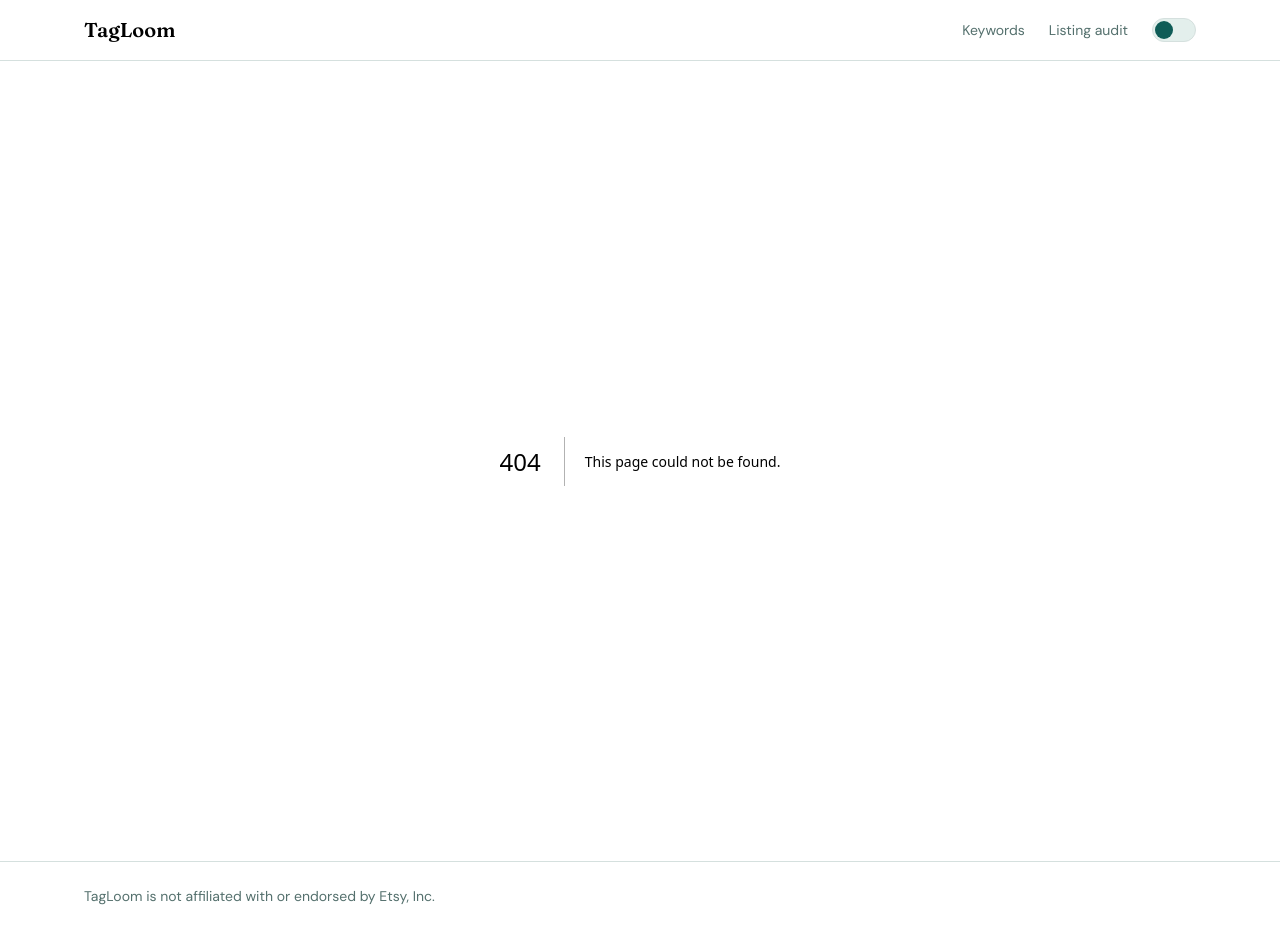
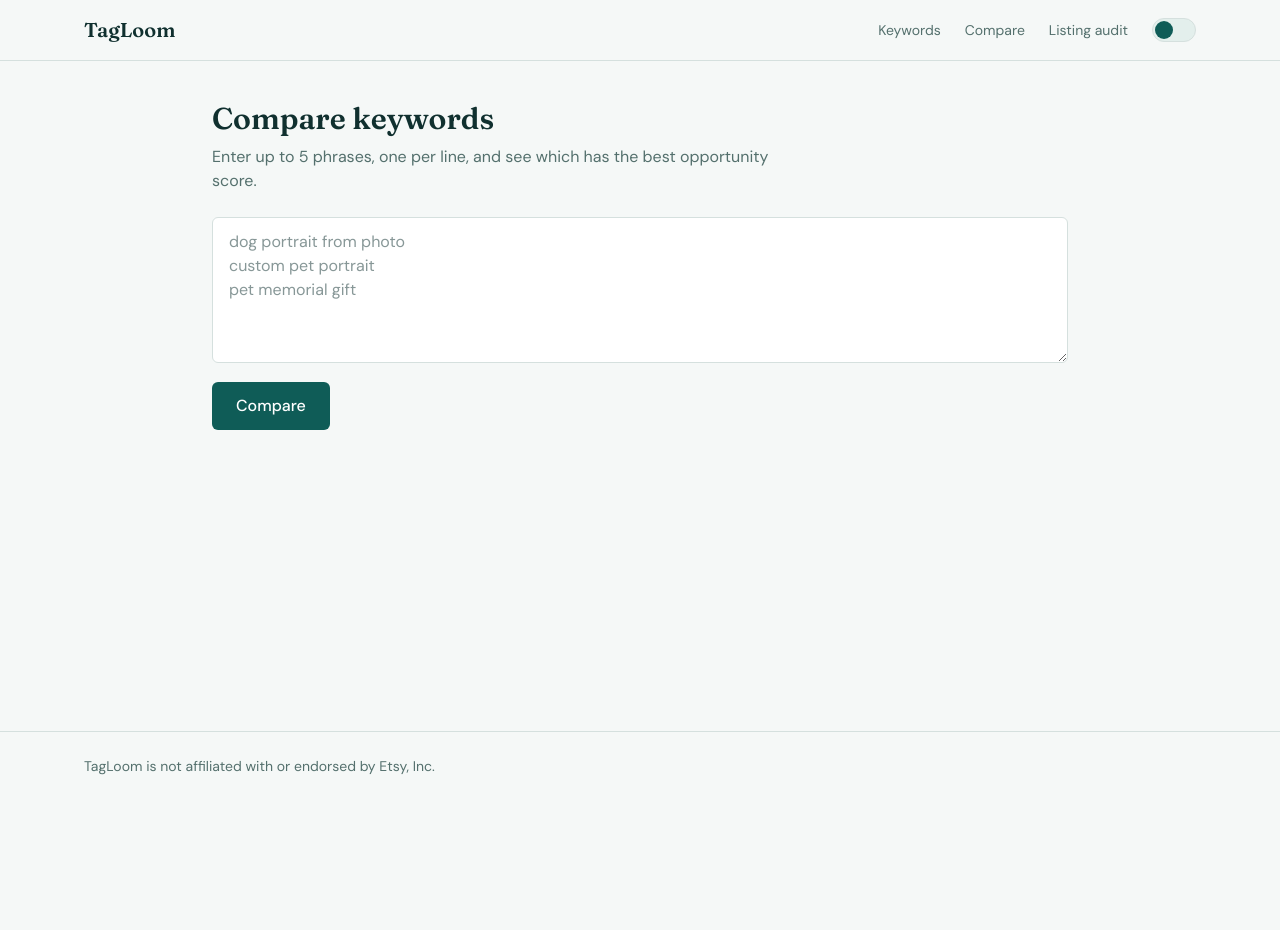
Before and after one commit to saim-builds/Etsy-Analyzer, a Next.js app: page /compare in a window 1280 px wide. Before the commit this address had no page. After the commit the page ends 800 px from the top, so only its background shows below. Built offline with nearby package versions, Linux system fonts and the light colour scheme.

Commit message:
compare feature added

```diff
--- /dev/null
+++ b/app/api/export/route.tsx
@@ -0,0 +1,49 @@
+import { searchListings } from "@/lib/etsy";
+import { tagFrequency, titleWordFrequency } from "@/lib/analyze";
+
+// Wraps a value for CSV, and blocks spreadsheet formula injection
+function cell(v: string | number) {
+    let s = String(v);
+    if (/^[=+\-@\t\r]/.test(s)) s = "'" + s;
+    return `"${s.replace(/"/g, '""')}"`;
+}
+
+function toCsv(rows: (string | number)[][]) {
+    return "\uFEFF" + rows.map((r) => r.map(cell).join(",")).join("\r\n");
+}
+
+export async function GET(request: Request) {
+    const params = new URL(request.url).searchParams;
+    const q = (params.get("q") ?? "").trim();
+    const type = params.get("type") === "listings" ? "listings" : "tags";
+
+    if (!q || q.length > 100) {
+        return new Response("Missing or invalid keyword", { status: 400 });
+    }
+
+    try {
+        const { listings } = await searchListings(q, 48);
+
+        const rows: (string | number)[][] =
+            type === "listings"
+                ? [
+                    ["Title", "Price", "Favorites", "Tags", "URL"],
+                    ...listings.map((l) => [l.title, l.price, l.favorites, l.tags.join("; "), l.url]),
+                ]
+                : [
+                    ["Type", "Term", "Listings using it", "Share of listings"],
+                    ...tagFrequency(listings, 50).map((s) => ["Tag", s.term, s.count, `${Math.round(s.share * 100)}%`]),
+                    ...titleWordFrequency(listings, 50).map((s) => ["Title word", s.term, s.count, `${Math.round(s.share * 100)}%`]),
+                ];
+
+        const slug = q.toLowerCase().replace(/[^a-z0-9]+/g, "-").replace(/^-|-$/g, "") || "keyword";
+        return new Response(toCsv(rows), {
+            headers: {
+                "Content-Type": "text/csv; charset=utf-8",
+                "Content-Disposition": `attachment; filename="tagloom-${slug}-${type}.csv"`,
+            },
+        });
+    } catch {
+        return new Response("Could not fetch data from Etsy", { status: 502 });
+    }
+}
--- /dev/null
+++ b/app/compare/page.tsx
@@ -0,0 +1,96 @@
+import { searchListings } from "@/lib/etsy";
+import { scoreKeyword } from "@/lib/score";
+
+function label(v: number) {
+    if (v >= 45) return { text: "High", cls: "text-good" };
+    if (v >= 30) return { text: "Medium", cls: "text-warn" };
+    return { text: "Low", cls: "text-bad" };
+}
+
+export default async function ComparePage({
+    searchParams,
+}: {
+    searchParams: Promise<{ q?: string }>;
+}) {
+    const { q = "" } = await searchParams;
+    const phrases = [...new Set(q.split(/\r?\n/).map((s) => s.trim()).filter(Boolean))].slice(0, 5);
+
+    const settled = await Promise.allSettled(
+        phrases.map(async (phrase) => {
+            const r = await searchListings(phrase, 48);
+            return { phrase, total: r.total, ...scoreKeyword(r.listings, r.total) };
+        })
+    );
+
+    const rows = settled
+        .flatMap((s) => (s.status === "fulfilled" ? [s.value] : []))
+        .sort((a, b) => b.opportunity - a.opportunity);
+    const failed = phrases.filter((_, i) => settled[i].status === "rejected");
+
+    return (
+        <main className="mx-auto max-w-4xl px-5 py-10">
+            <h1 className="font-display text-3xl font-semibold">Compare keywords</h1>
+            <p className="mt-2 max-w-xl text-muted">
+                Enter up to 5 phrases, one per line, and see which has the best opportunity score.
+            </p>
+
+            <form className="mt-6 space-y-3">
+                <textarea
+                    name="q"
+                    defaultValue={q}
+                    rows={5}
+                    placeholder={"dog portrait from photo\ncustom pet portrait\npet memorial gift"}
+                    className="w-full rounded-md border border-line bg-card px-4 py-3"
+                />
+                <button className="rounded-md bg-brand px-6 py-3 font-medium text-onbrand">Compare</button>
+            </form>
+
+            {failed.length > 0 && (
+                <p className="mt-6 text-bad">Could not load: {failed.join(", ")}. Try again in a moment.</p>
+            )}
+
+            {rows.length > 0 && (
+                <section className="mt-8">
+                    <p className="text-sm text-muted">
+                        Best pick: <span className="font-medium text-ink">{rows[0].phrase}</span>. Scores are estimates, so use them to compare phrases against each other.
+                    </p>
+                    <div className="mt-3 overflow-x-auto rounded-lg border border-line bg-card">
+                        <table className="w-full text-left text-sm">
+                            <thead className="border-b border-line text-muted">
+                                <tr>
+                                    <th className="p-3 font-normal">Keyword</th>
+                                    <th className="p-3 font-normal">Matches</th>
+                                    <th className="p-3 font-normal">Demand</th>
+                                    <th className="p-3 font-normal">Competition</th>
+                                    <th className="min-w-40 p-3 font-normal">Opportunity</th>
+                                </tr>
+                            </thead>
+                            <tbody>
+                                {rows.map((r) => {
+                                    const l = label(r.opportunity);
+                                    return (
+                                        <tr key={r.phrase} className="border-b border-line last:border-0">
+                                            <td className="p-3 font-medium">{r.phrase}</td>
+                                            <td className="p-3">{r.total.toLocaleString()}</td>
+                                            <td className="p-3">{r.demand}</td>
+                                            <td className="p-3">{r.competition}</td>
+                                            <td className="p-3">
+                                                <div className="flex items-center gap-2">
+                                                    <span className="w-7">{r.opportunity}</span>
+                                                    <div className="h-1.5 flex-1 rounded bg-tint">
+                                                        <div className="h-1.5 rounded bg-brand" style={{ width: `${r.opportunity}%` }} />
+                                                    </div>
+                                                    <span className={`text-xs font-medium ${l.cls}`}>{l.text}</span>
+                                                </div>
+                                            </td>
+                                        </tr>
+                                    );
+                                })}
+                            </tbody>
+                        </table>
+                    </div>
+                </section>
+            )}
+        </main>
+    );
+}
--- a/app/keywords/page.tsx
+++ b/app/keywords/page.tsx
@@ -1,5 +1,5 @@
 import { searchListings, type EtsyListing } from "@/lib/etsy";
-import { tagFrequency, titleWordFrequency, type TermStat } from "@/lib/analyze";
+import { tagFrequency, titleWordFrequency, longTailPhrases, type TermStat } from "@/lib/analyze";
 import { scoreKeyword } from "@/lib/score";
 
 // Tuning knob: where "High" and "Medium" begin
@@ -66,6 +66,7 @@ export default async function KeywordsPage({
 
     const score = listings.length > 0 ? scoreKeyword(listings, total) : null;
     const tags = tagFrequency(listings);
+    const longTail = q ? longTailPhrases(listings, q) : [];
 
     return (
         <main className="mx-auto max-w-6xl px-5 py-10">
@@ -102,7 +103,29 @@ export default async function KeywordsPage({
                             </span>
                         ))}
                     </div>
-
+                    <h2 className="mt-10 font-display text-xl font-medium">Long-tail ideas</h2>
+                    <p className="mt-1 text-sm text-muted">
+                        Longer phrases built on &ldquo;{q}&rdquo; that appear in several top listings.
+                    </p>
+                    {longTail.length === 0 ? (
+                        <p className="mt-3 text-sm text-muted">Not enough repeated phrases found.</p>
+                    ) : (
+                        <div className="mt-3 flex flex-wrap gap-2">
+                            {longTail.map((p) => (
+                                <span key={p.term} className="tag">
+                                    {p.term} <span className="text-muted">{p.count}</span>
+                                </span>
+                            ))}
+                        </div>
+                    )}
+                    <div className="mt-6 flex flex-wrap gap-3 text-sm">
+                        <a href={`/api/export?q=${encodeURIComponent(q ?? "")}&type=tags`} className="rounded-md border border-line bg-card px-4 py-2 font-medium hover:border-brand">
+                            Download tags CSV
+                        </a>
+                        <a href={`/api/export?q=${encodeURIComponent(q ?? "")}&type=listings`} className="rounded-md border border-line bg-card px-4 py-2 font-medium hover:border-brand">
+                            Download listings CSV
+                        </a>
+                    </div>
                     <div className="mt-8 grid gap-5 md:grid-cols-2">
                         <StatList title="Most common tags" stats={tags} />
                         <StatList title="Most common title words" stats={titleWordFrequency(listings)} />
--- a/app/layout.tsx
+++ b/app/layout.tsx
@@ -29,6 +29,7 @@ export default function RootLayout({ children }: { children: React.ReactNode })
             </Link>
             <nav className="flex items-center gap-6 text-sm text-muted">
               <Link href="/keywords" className="hover:text-ink">Keywords</Link>
+              <Link href="/compare" className="hover:text-ink">Compare</Link>
               <Link href="/audit" className="hover:text-ink">Listing audit</Link>
               <ThemeToggle />
             </nav>
--- a/lib/analyze.ts
+++ b/lib/analyze.ts
@@ -1,13 +1,14 @@
 import type { EtsyListing } from "./etsy";
 
 export type TermStat = { term: string; count: number; share: number };
+export type Phrase = { term: string; count: number };
 
 const STOP_WORDS = new Set([
   "and", "the", "for", "with", "your", "you", "from", "that", "this",
   "are", "not", "but", "can", "all", "any", "has", "have", "per", "set",
 ]);
 
-function rank(counts: Map<string, number>, total: number, top = 15): TermStat[] {
+function rank(counts: Map<string, number>, total: number, top: number): TermStat[] {
   return [...counts.entries()]
     .filter(([, count]) => count >= 2)
     .sort((a, b) => b[1] - a[1])
@@ -16,17 +17,17 @@ function rank(counts: Map<string, number>, total: number, top = 15): TermStat[]
 }
 
 // How many listings use each tag (counted once per listing)
-export function tagFrequency(listings: EtsyListing[]): TermStat[] {
+export function tagFrequency(listings: EtsyListing[], top = 15): TermStat[] {
   const counts = new Map<string, number>();
   for (const l of listings) {
     const tags = new Set(l.tags.map((t) => t.toLowerCase().trim()).filter(Boolean));
     for (const t of tags) counts.set(t, (counts.get(t) ?? 0) + 1);
   }
-  return rank(counts, listings.length);
+  return rank(counts, listings.length, top);
 }
 
 // How many listing titles contain each word (counted once per listing)
-export function titleWordFrequency(listings: EtsyListing[]): TermStat[] {
+export function titleWordFrequency(listings: EtsyListing[], top = 15): TermStat[] {
   const counts = new Map<string, number>();
   for (const l of listings) {
     const words = new Set(
@@ -38,5 +39,38 @@ export function titleWordFrequency(listings: EtsyListing[]): TermStat[] {
     );
     for (const w of words) counts.set(w, (counts.get(w) ?? 0) + 1);
   }
-  return rank(counts, listings.length);
+  return rank(counts, listings.length, top);
 }
+
+function sing(w: string) {
+  return w.length > 3 && w.endsWith("s") && !w.endsWith("ss") ? w.slice(0, -1) : w;
+}
+function toWords(s: string) {
+  return s.toLowerCase().replace(/[^a-z0-9\s]/g, " ").split(/\s+/).filter(Boolean);
+}
+
+// Tags that contain every word of the keyword plus something extra
+export function longTailPhrases(listings: EtsyListing[], keyword: string, top = 12): Phrase[] {
+  const kw = toWords(keyword).map(sing);
+  if (kw.length === 0) return [];
+  const kwKey = [...kw].sort().join(" ");
+  const counts = new Map<string, number>();
+
+  for (const l of listings) {
+    const found = new Set<string>();
+    for (const tag of l.tags) {
+      const words = toWords(tag);
+      const sw = words.map(sing);
+      if (!kw.every((w) => sw.includes(w))) continue;
+      if ([...sw].sort().join(" ") === kwKey) continue; // same as the keyword itself
+      found.add(words.join(" "));
+    }
+    for (const p of found) counts.set(p, (counts.get(p) ?? 0) + 1);
+  }
+
+  return [...counts.entries()]
+    .filter(([, c]) => c >= 2)
+    .sort((a, b) => b[1] - a[1] || a[0].length - b[0].length)
+    .slice(0, top)
+    .map(([term, count]) => ({ term, count }));
+}
```
